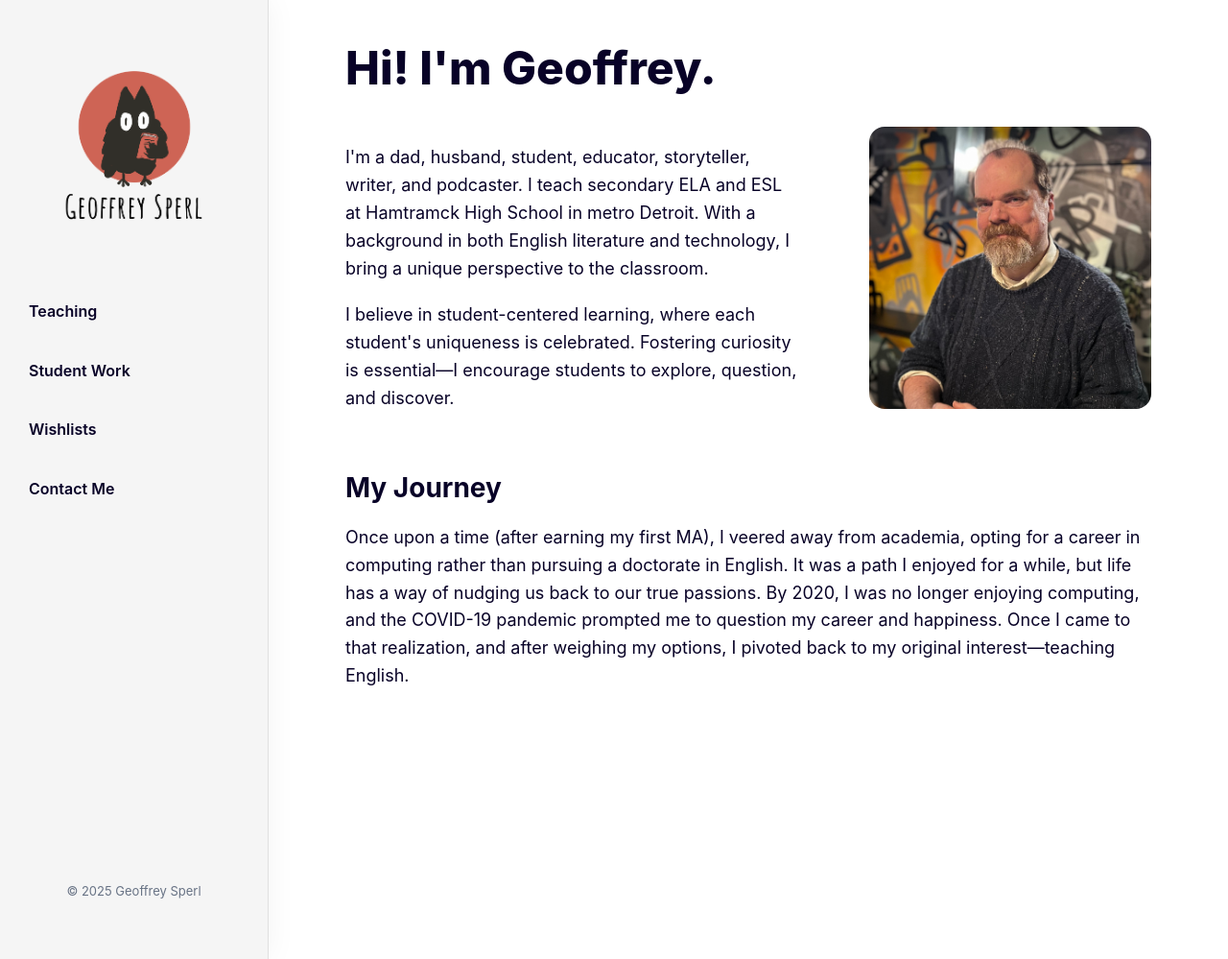
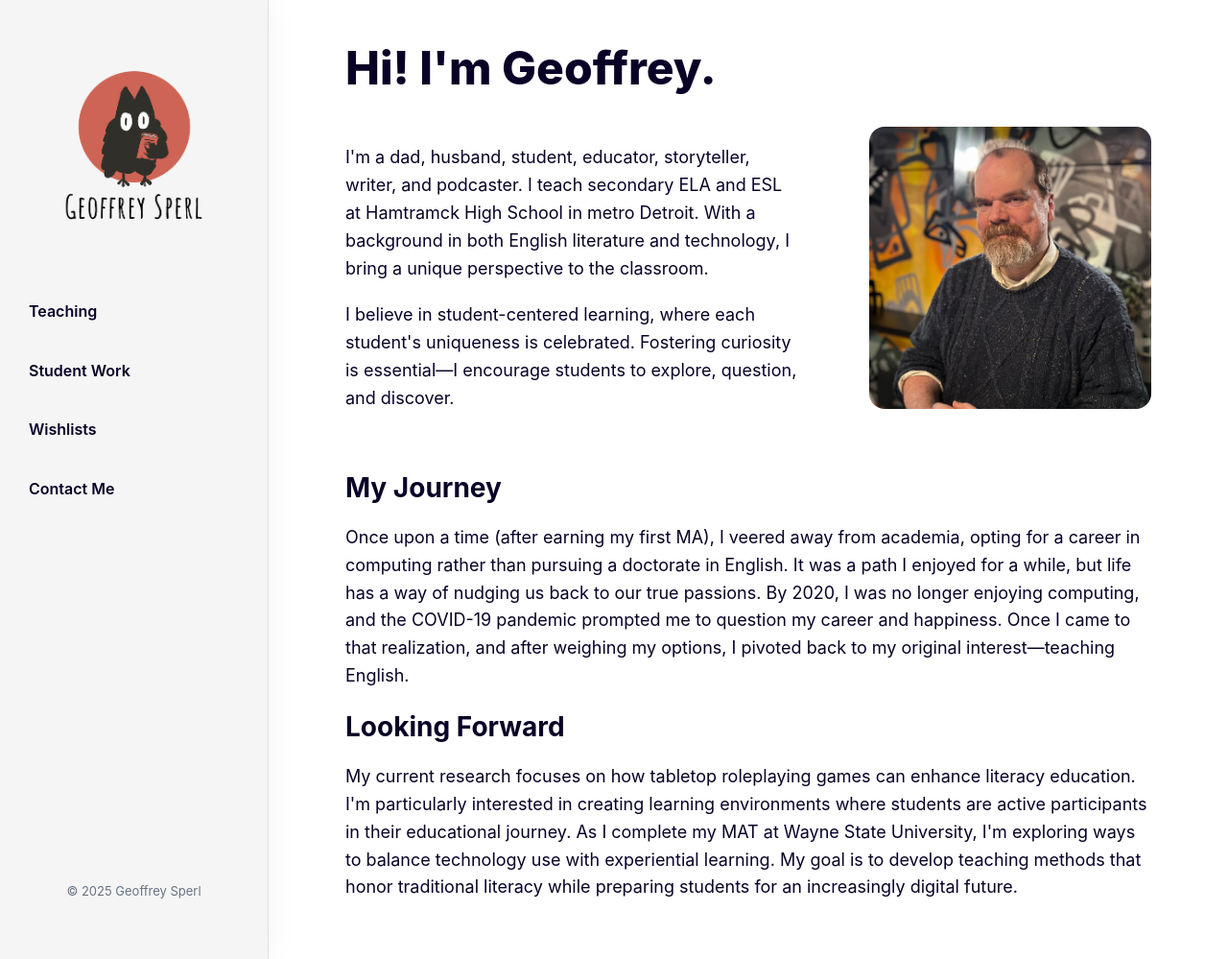
Before and after one commit to geoffreysperl/teaching, a Jekyll site: the page built from index.html, in a window 1280 px wide and 999 px high. Shown: the whole window at 96% size. Built offline with Jekyll 4.4.1, drawn with Linux system fonts in a browser that asks for light colours.

Commit message:
One more little fix

```diff
--- a/index.html
+++ b/index.html
@@ -49,3 +49,7 @@ description: "ELA and ESL educator focused on student-centered learning and digi
 <h2>My Journey</h2>
 
 <p>Once upon a time (after earning my first MA), I veered away from academia, opting for a career in computing rather than pursuing a doctorate in English. It was a path I enjoyed for a while, but life has a way of nudging us back to our true passions. By 2020, I was no longer enjoying computing, and the COVID-19 pandemic prompted me to question my career and happiness. Once I came to that realization, and after weighing my options, I pivoted back to my original interest—teaching English.</p>
+
+<h2>Looking Forward</h2>
+
+<p>My current research focuses on how tabletop roleplaying games can enhance literacy education. I'm particularly interested in creating learning environments where students are active participants in their educational journey. As I complete my MAT at Wayne State University, I'm exploring ways to balance technology use with experiential learning. My goal is to develop teaching methods that honor traditional literacy while preparing students for an increasingly digital future.</p>
```
